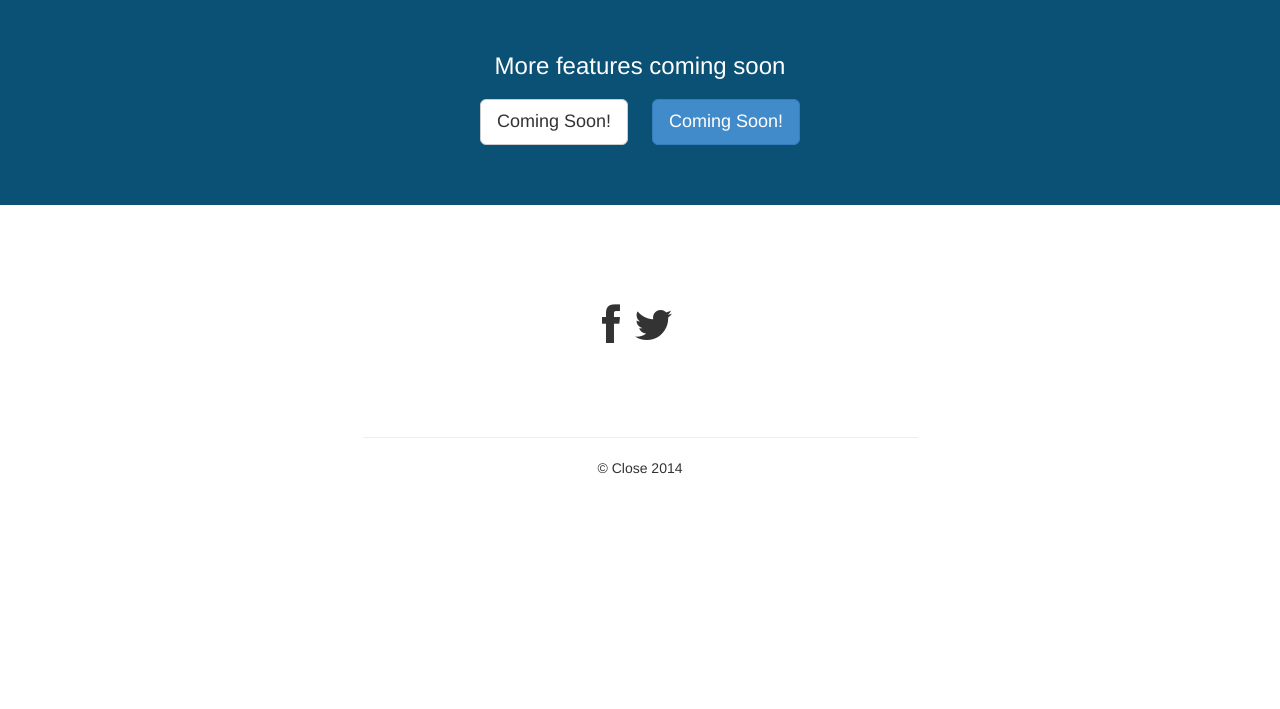
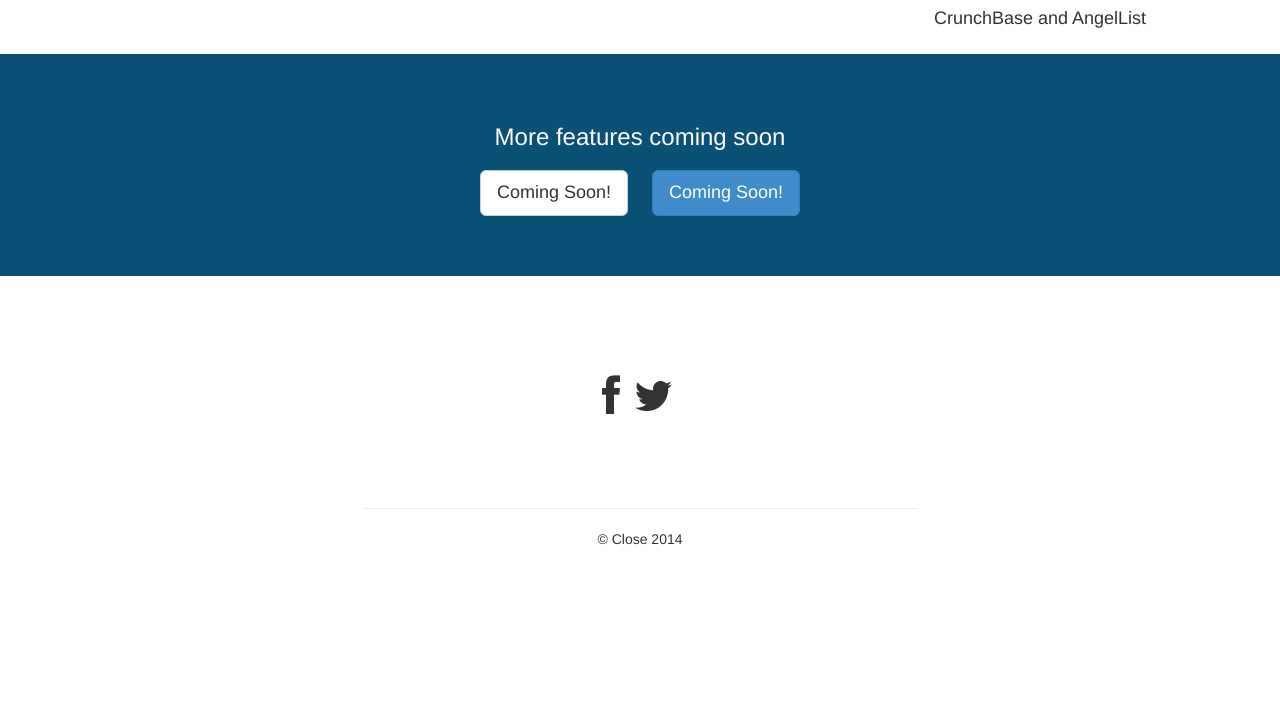
Before and after one commit to victormoussalem/close_victor, a Flask app: page / in a window 1280 px wide. Shown: the part 1978-2687 px from the top of the page. Before the commit the page ends 2452 px from the top, so only its background shows below. Run offline with Flask 2, Linux system fonts and the light colour scheme; some libraries are stand-ins or nearby versions.

Commit message:
added crunchbase to front page

```diff
--- a/app/templates/close-victor-index.html
+++ b/app/templates/close-victor-index.html
@@ -109,6 +109,15 @@
                         <h4>Close</h4>
                     </div>
                 </div>
+             <div class="row">
+                <div class="col-md-4 col-md-offset-2 text-center">
+                    <div class="portfolio-item">
+                        <a href="#">
+                            <img class="img-portfolio img-responsive" src="http://5.56.56.161//media/2013/07/blogger-image-431972297.jpg">
+                        </a>
+                        <h4>CrunchBase and AngelList</h4>
+                    </div>
+                </div>
             </div>
         </div>
     </div>
```
